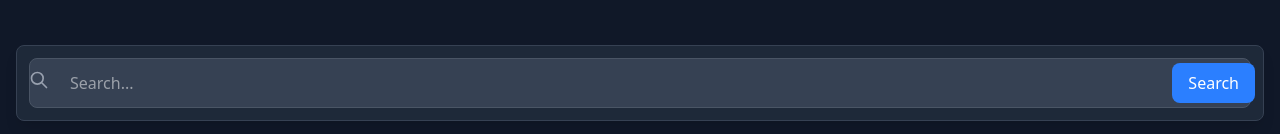
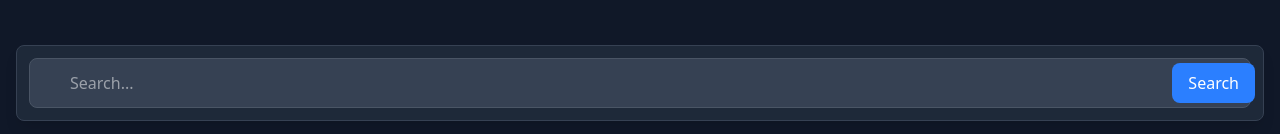
Before and after one commit to anurag24-26/edusearchai, a React (Vite) app: page /search in a window 1280 px wide. Shown: the part 663-797 px from the top of the page. Built offline with nearby package versions, Linux system fonts and the light colour scheme.

Commit message:
Update SearchResults.jsx

```diff
--- a/src/pages/SearchResults.jsx
+++ b/src/pages/SearchResults.jsx
@@ -140,7 +140,7 @@ export default function SearchResults() {
           onSubmit={handleSearch}
           className="relative flex w-full bg-gray-800 p-3 rounded-lg shadow-lg border border-gray-700"
         >
-          <SearchIcon className="absolute left-3 top-6 h-5 w-5 text-gray-400" />
+
           <input
             type="text"
             className="w-full pl-10 pr-20 py-3 bg-gray-700 text-white rounded-lg border border-gray-600 focus:ring-2 focus:ring-blue-400 transition-all"
```
